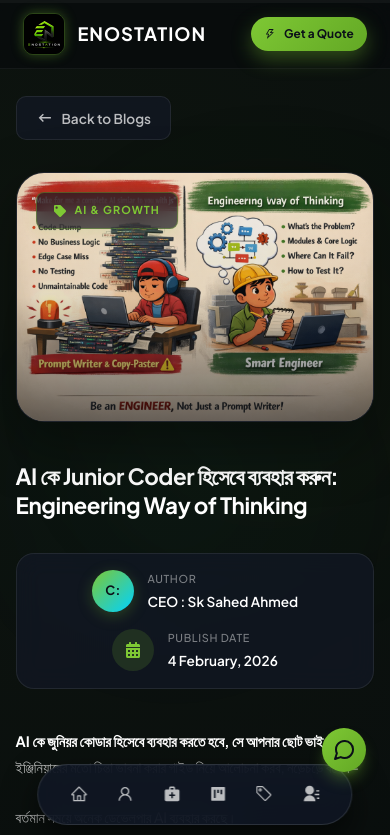
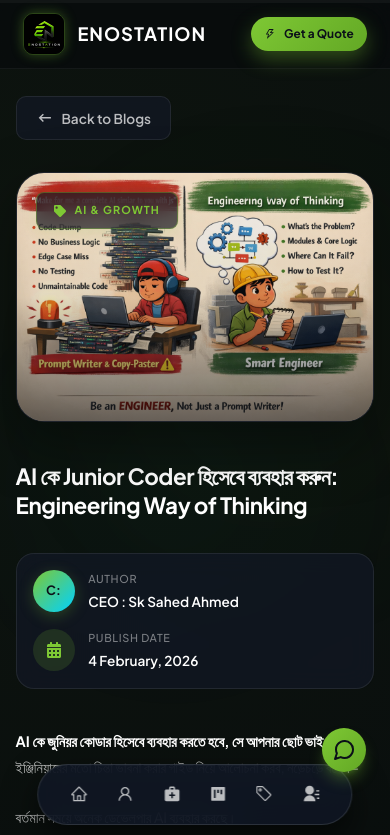
Before and after one commit to sahedalways/enostation-website, a Next.js app: page /blog-details/7 in a window 390 px wide. Shown: the top 835 px of the page. Built offline with nearby package versions, Linux system fonts and the light colour scheme; no server answers.

Commit message:
feat: create blog details component styling for content layout and responsiveness

```diff
--- a/src/Components/Blog/blogDetails.css
+++ b/src/Components/Blog/blogDetails.css
@@ -386,7 +386,7 @@
     .blog__meta {
         gap: 1rem;
         padding: 1rem;
-        justify-content: center;
+        justify-content: flex-start;
     }
 
     .blog__meta__divider {
@@ -395,7 +395,7 @@
 
     .blog__meta__item {
         flex: 1 1 100%;
-        justify-content: center;
+        justify-content: flex-start;
     }
 
     .blog__content {
```
